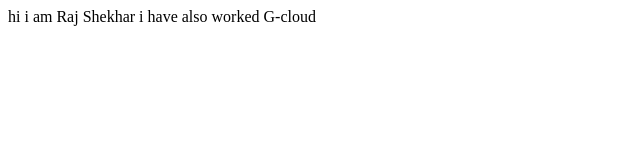
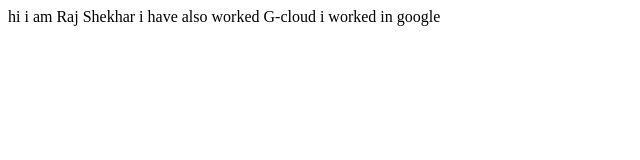
Before and after one commit to Raj-Shekhar09/newebspot, a plain HTML site: page index.html in a window 1280 px wide. Shown: the whole page, without its empty margins (0-640 px from the left). Drawn offline with Linux system fonts and the light colour scheme.

Commit message:
job tittle

```diff
--- a/index.html
+++ b/index.html
@@ -8,5 +8,6 @@
 <body>
     hi i am Raj Shekhar
     i have also worked G-cloud
+    i worked in google
 </body>
 </html>
```
